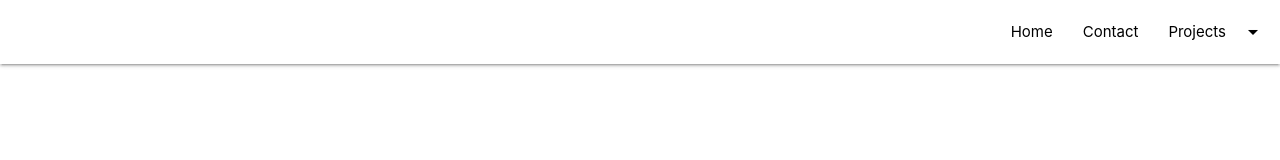
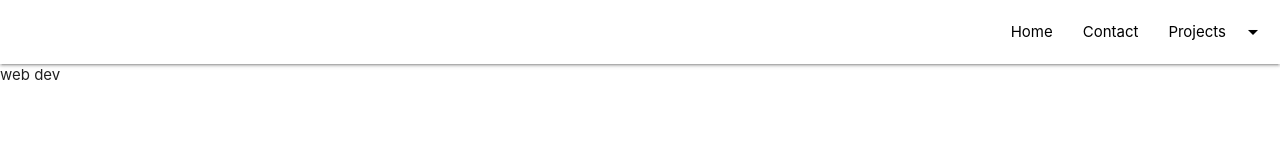
Before and after one commit to thusted/thusted.github.io, a React (Create React App) app: page /webdevelopment in a window 1280 px wide. Shown: the top 160 px of the page. Built offline with nearby package versions, Linux system fonts and the light colour scheme.

Commit message:
Adding routes for web development and interactive art pages

```diff
--- a/src/App.js
+++ b/src/App.js
@@ -7,7 +7,8 @@ import Navbar from './components/Navbar';
 import Wrapper from './components/Wrapper';
 import Home from './pages/Home';
 import Contact from './pages/Contact';
-import Projects from './pages/WebDev';
+import WebDev from './pages/WebDev';
+import InteractiveArt from './pages/InteractiveArt';
 
 function App() {
   return (
@@ -18,7 +19,8 @@ function App() {
           <Route exact path="/" component={Home} />
           <Route exact path="/home" component={Home} />
           <Route exact path="/contact" component={Contact} />
-          <Route exact path="/projects" component={Projects} />
+          <Route exact path="/webdevelopment" component={WebDev} />
+          <Route exact path="/interactiveart" component={InteractiveArt} />
         </Wrapper>
       </div>
     </Router>
```
